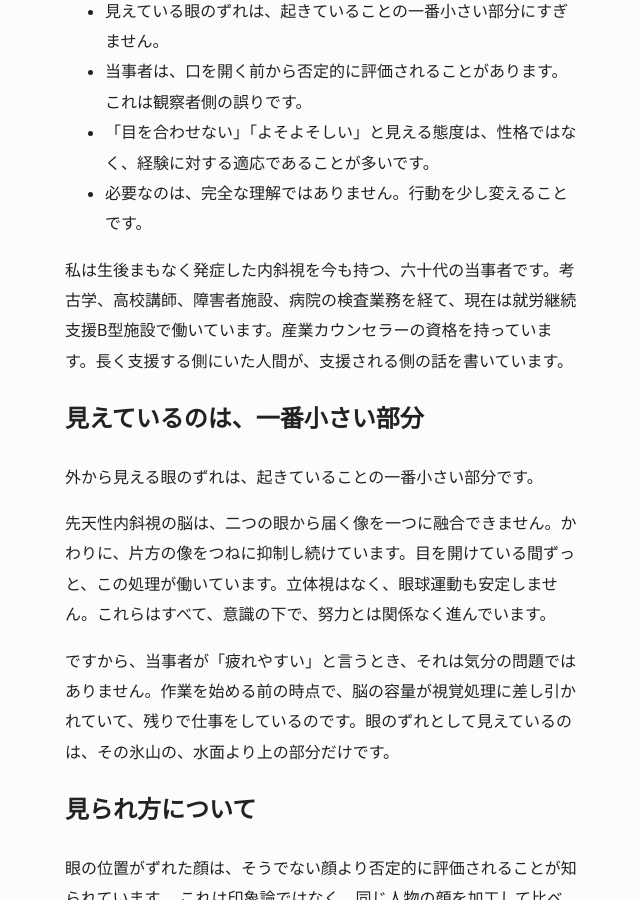
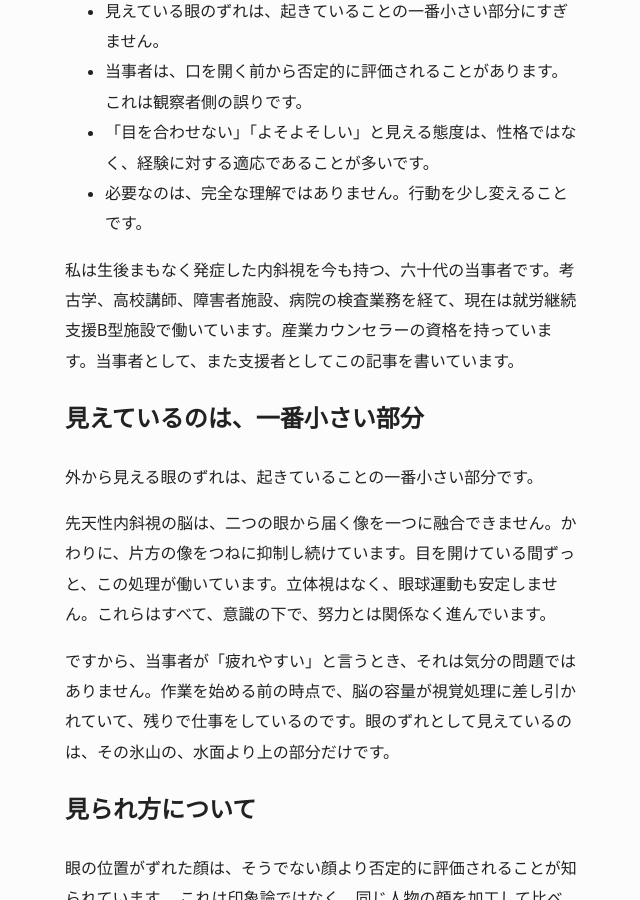
Before and after one commit to SilentMalachite/A11yLab, a Jekyll site: the page built from _visual/2026-07-29-esotropia-social.md, in a window 1280 px wide and 900 px high, scrolled down 876 px. Shown: the whole window, without its empty margins (319-959 px from the left). Built offline with Jekyll 4.4.1, drawn with Linux system fonts in a browser that asks for light colours; some of the changed text lies outside the part shown.

Commit message:
docs: 内斜視記事の自己紹介と配慮に関する表現を調整
Co-Authored-By: Claude Opus 5 (1M context) <noreply@anthropic.com>

```diff
--- a/_visual/2026-07-29-esotropia-social.md
+++ b/_visual/2026-07-29-esotropia-social.md
@@ -17,7 +17,7 @@ meta-description: 先天性内斜視の当事者による、社会的影響と
 - 「目を合わせない」「よそよそしい」と見える態度は、性格ではなく、経験に対する適応であることが多いです。
 - 必要なのは、完全な理解ではありません。行動を少し変えることです。
 
-私は生後まもなく発症した内斜視を今も持つ、六十代の当事者です。考古学、高校講師、障害者施設、病院の検査業務を経て、現在は就労継続支援B型施設で働いています。産業カウンセラーの資格を持っています。長く支援する側にいた人間が、支援される側の話を書いています。
+私は生後まもなく発症した内斜視を今も持つ、六十代の当事者です。考古学、高校講師、障害者施設、病院の検査業務を経て、現在は就労継続支援B型施設で働いています。産業カウンセラーの資格を持っています。当事者として、また支援者としてこの記事を書いています。
 
 ## 見えているのは、一番小さい部分
 
```
Also changed, not shown: other parts of _visual/2026-07-29-esotropia-social.md (+1 -1 lines).
